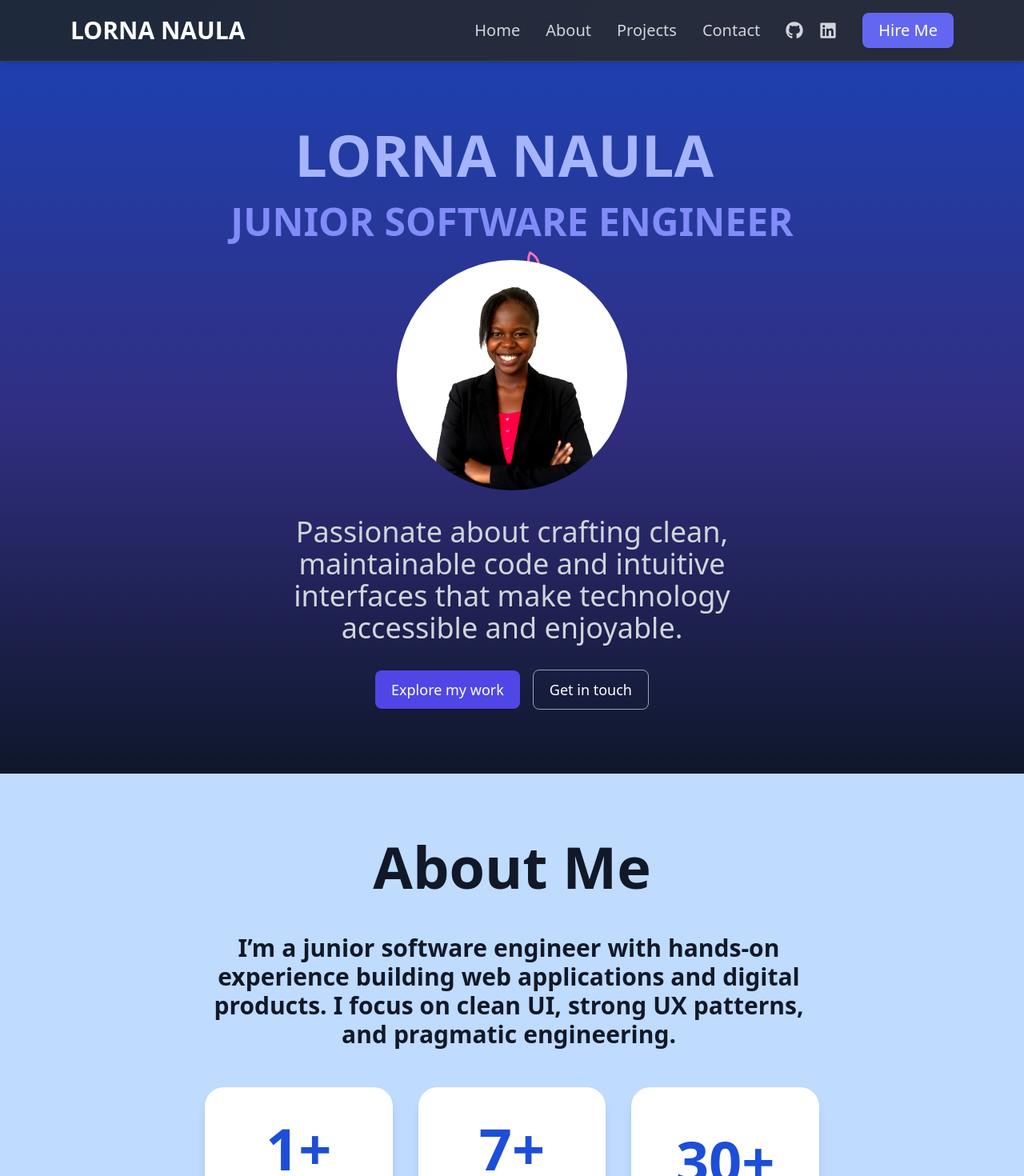
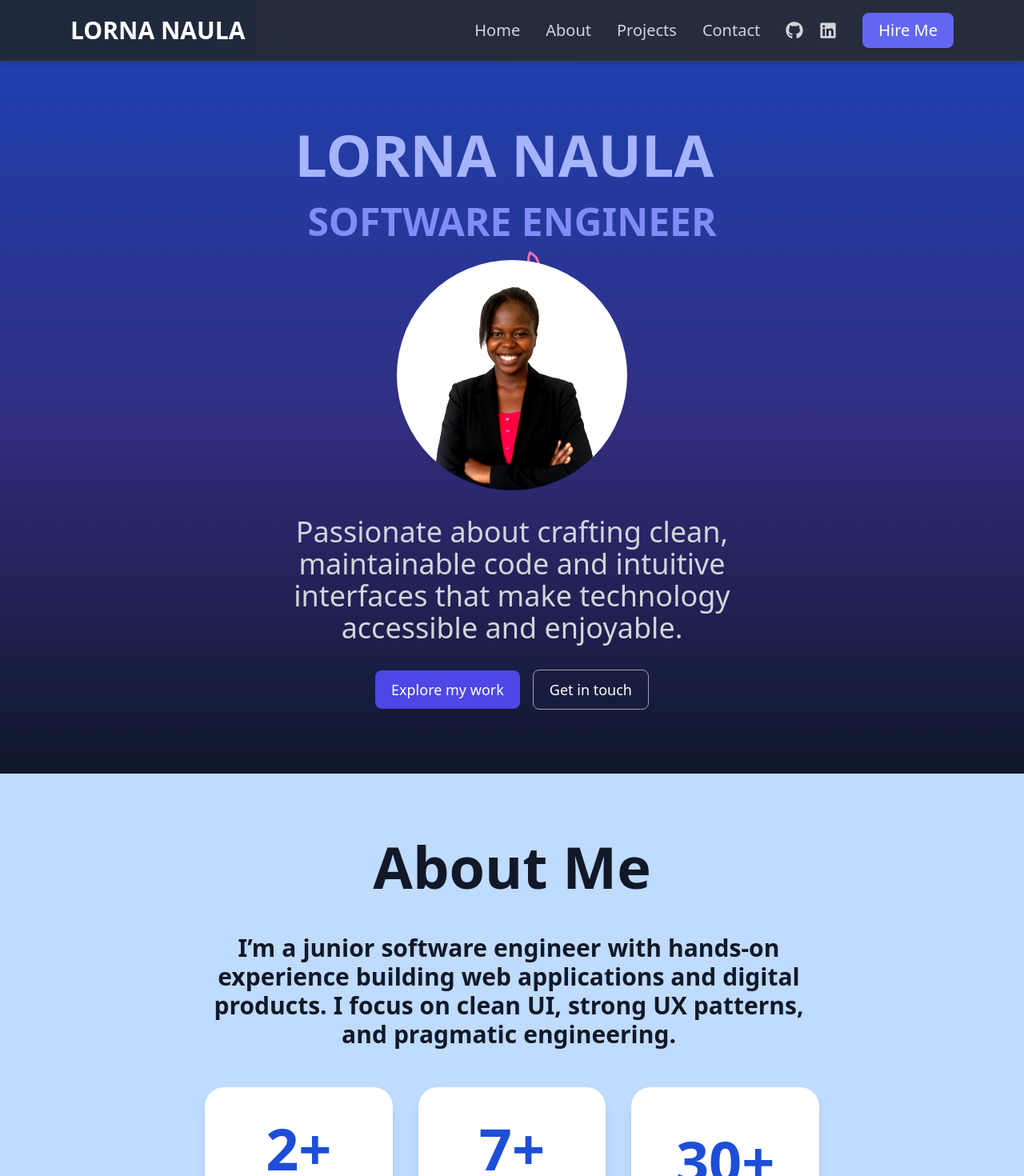
Before and after one commit to Lorna56/my-portifolio, a React (Vite) app: page / in a window 1280 px wide. Shown: the top 1470 px of the page at 80% size. Built offline with nearby package versions, Linux system fonts and the light colour scheme.

Commit message:
Minor changes

```diff
--- a/src/components/About.jsx
+++ b/src/components/About.jsx
@@ -58,7 +58,7 @@ export default function About() {
   ];
 
   const stats = [
-    { label: "Years of Experience", value: 1 },
+    { label: "Years of Experience", value: 2 },
     { label: "Projects Completed", value: 7},
     { label: "Happy Users", value: 30 },
   ];
--- a/src/components/Hero.jsx
+++ b/src/components/Hero.jsx
@@ -42,7 +42,7 @@ export default function Hero() {
           variants={textVariant}
           className="text-indigo-400 font-bold text-3xl md:text-4xl lg:text-5xl mb-6 max-w-3xl mx-auto leading-snug"
         >
-          JUNIOR SOFTWARE ENGINEER
+        SOFTWARE ENGINEER
         </motion.p>
 
         {/* Main Photo */}
```
